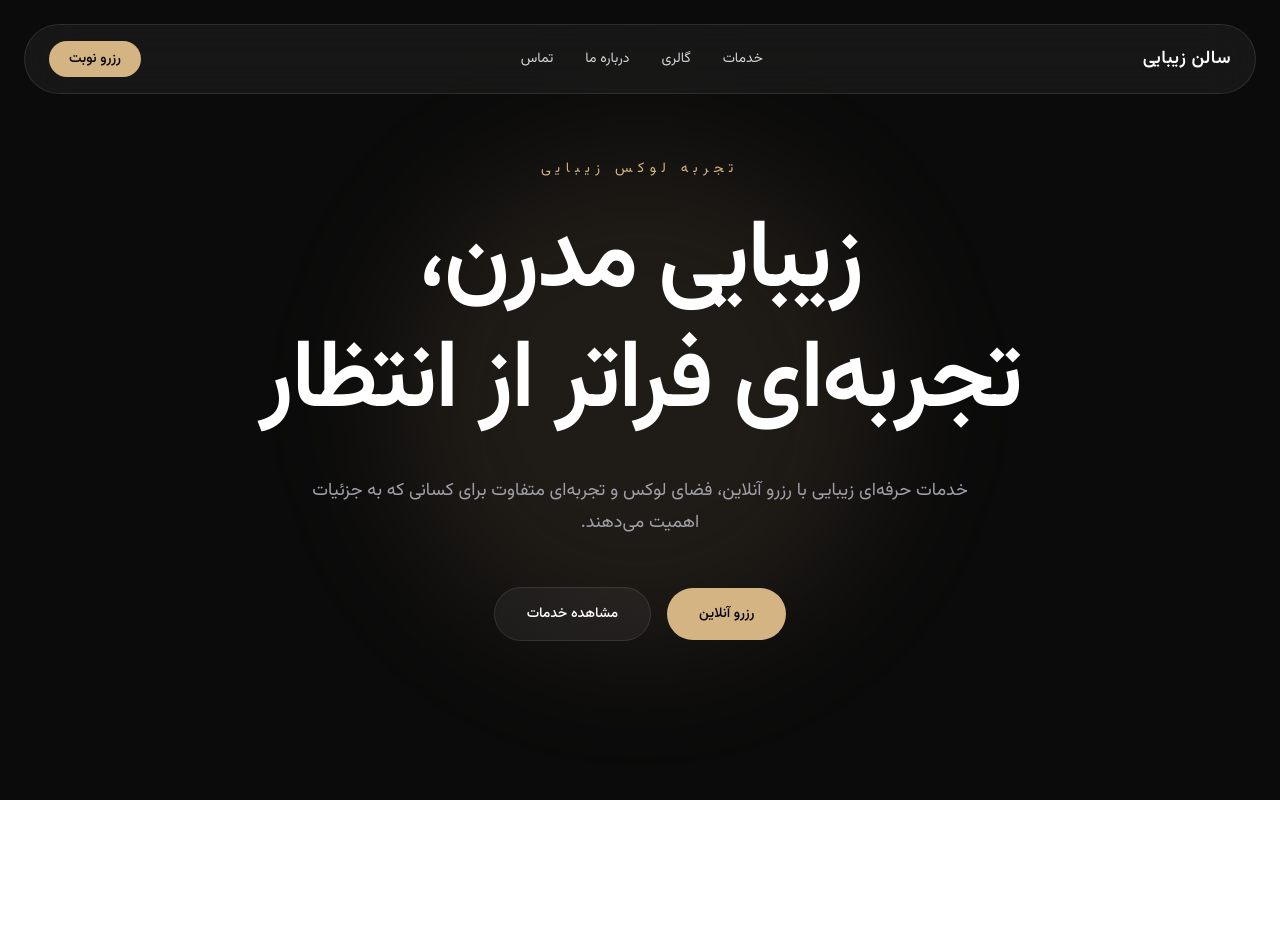
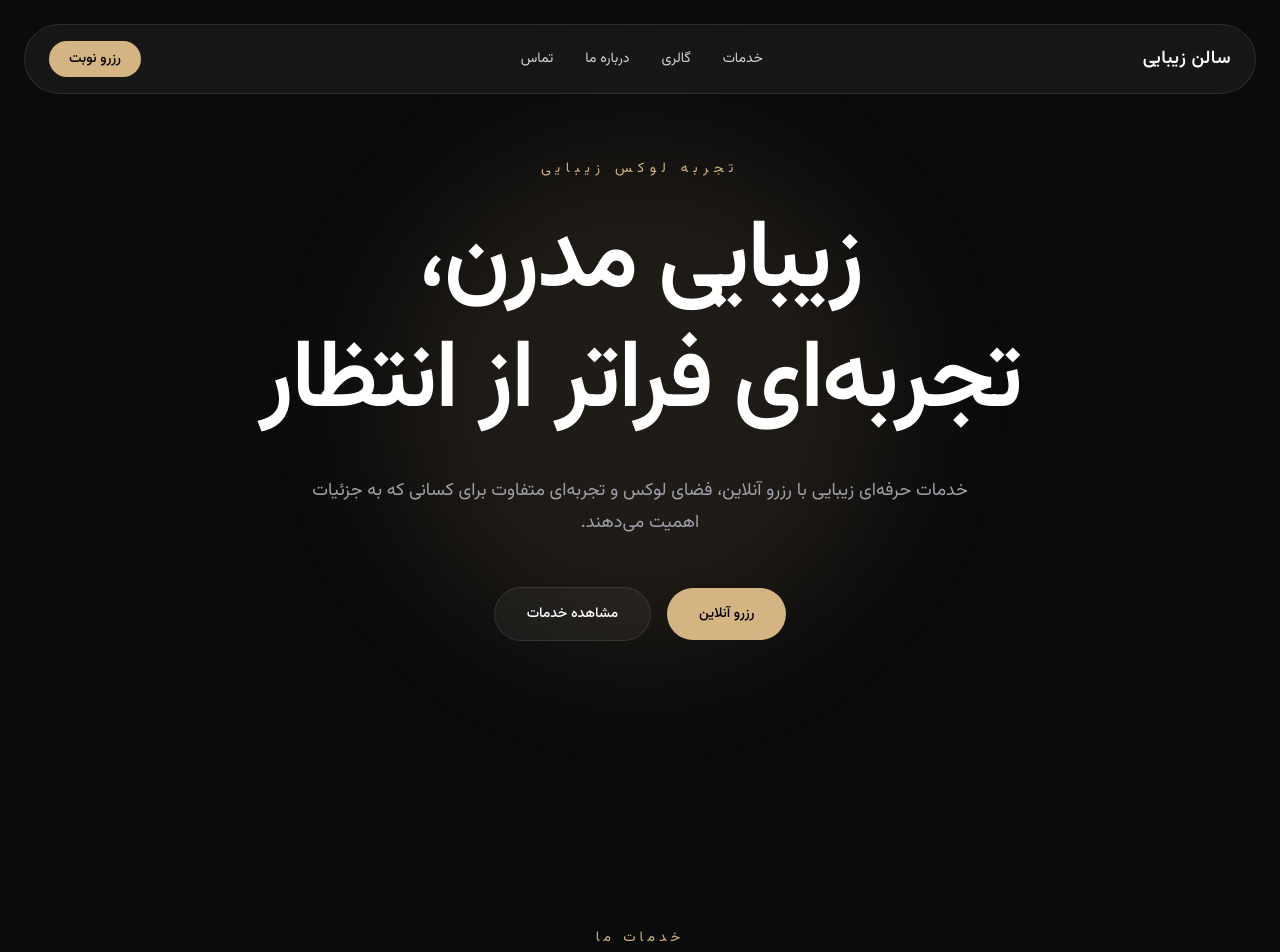
Before and after one commit to barbodjangjoo/salon-booking-platform, a Next.js app in the folder frontend/: page / in a window 1280 px wide. Shown: the top 952 px of the page. Before the commit the page ends 800 px from the top, so only its background shows below. Built offline with nearby package versions, Linux system fonts and the light colour scheme.

Commit message:
add service section

```diff
--- a/frontend/src/app/page.tsx
+++ b/frontend/src/app/page.tsx
@@ -1,5 +1,6 @@
 import Navbar from "@/components/layout/navbar";
 import HeroSection from "@/components/hero/hero-section";
+import ServicesSection from "@/components/services/services-section";
 
 export default function HomePage() {
   return (
@@ -7,6 +8,7 @@ export default function HomePage() {
       <Navbar />
 
       <HeroSection />
+      <ServicesSection />
     </main>
   );
 }
```
